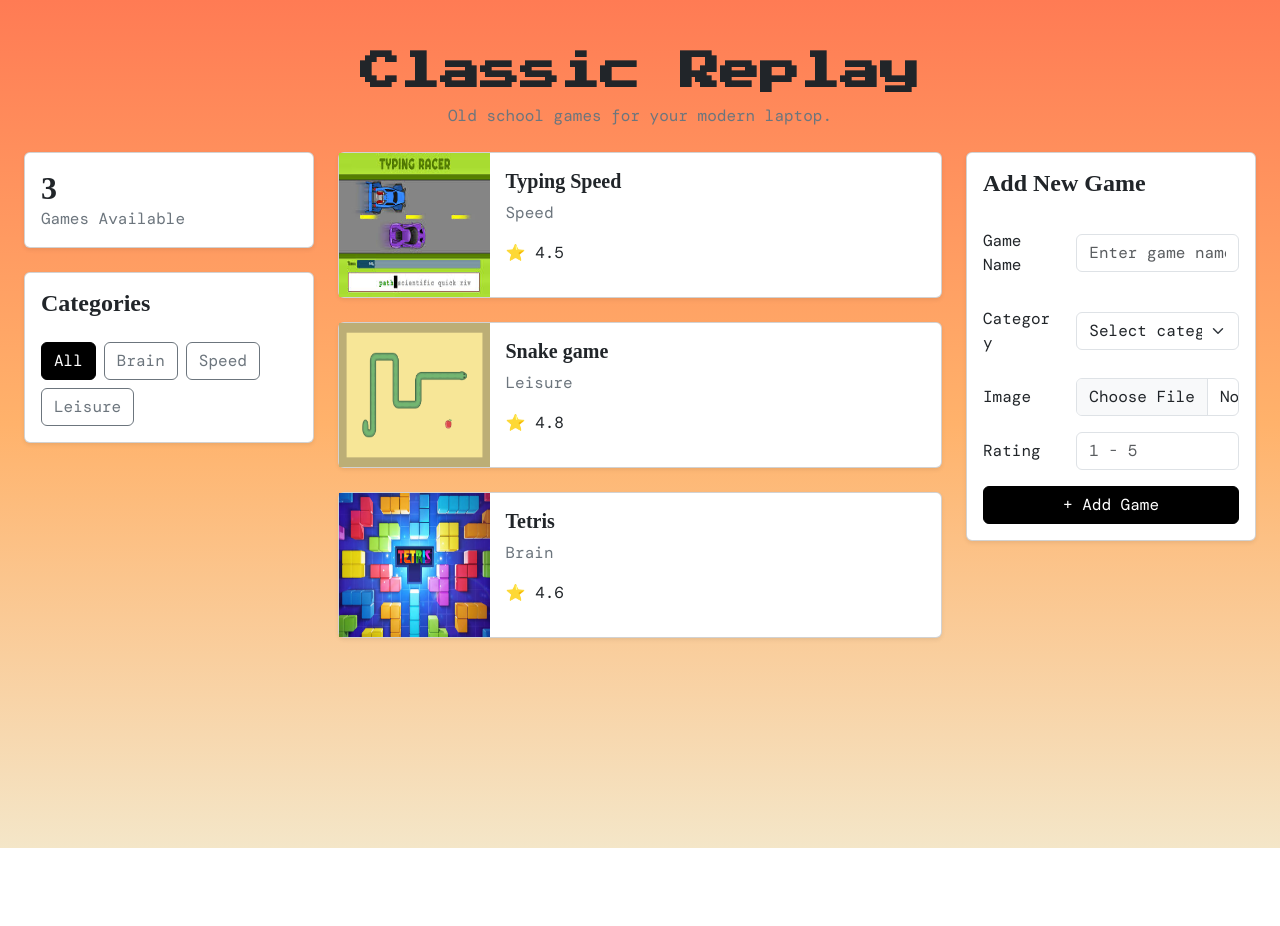
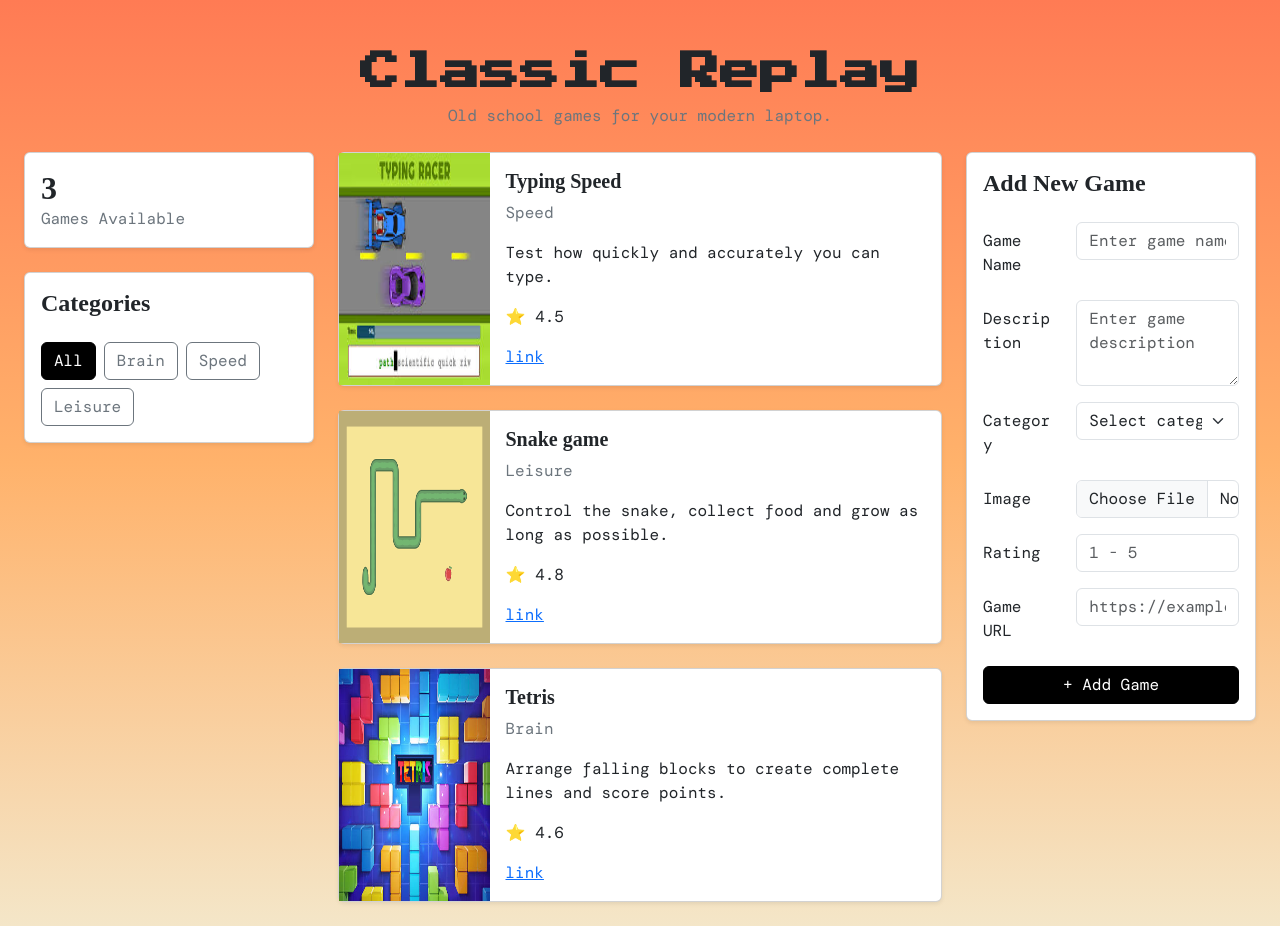
Before and after one commit to och-stack/game-collection-dashboard, a React (Vite) app: page / in a window 1280 px wide. Before the commit the page ends 848 px from the top, so only its background shows below. Built offline with nearby package versions, Linux system fonts and the light colour scheme; the HTML template or start-up script is replaced by a standard one; a web font is replaced by a local one.

Commit message:
update link for the game

```diff
--- a/src/App.jsx
+++ b/src/App.jsx
@@ -1,31 +1,46 @@
-// Import React state
+// Import useState so we can store changing data
 import { useState } from "react";
-// Import CSS styles
+
+// Import the CSS file for this app
 import "./App.css";
+
 // GAME CARD
-// Create a component to display one game
+// Create a component that displays one game
 function GameCard({ game }) {
-  // Return the game card
+  // Return the HTML structure for one game
   return (
+    /* Create the outer Bootstrap column */
     <div className="col-12 mb-4">
+      {/* Create the game card */}
       <div className="card shadow-sm">
+        {/* Create a Bootstrap row */}
         <div className="row g-0">
+          {/* Create the column for the game image */}
           <div className="col-3">
             {/* Display the game image */}
-            <img
-              src={game.image}
-              className="img-fluid w-100 h-100"
-              alt={game.name}
-            />
+            <img src={game.image} className="img-fluid w-100 h-100" alt={game.name} />
           </div>
-          <div className="col-7">
+
+          {/* Create the column for game information */}
+          <div className="col-9">
+            {/* Create the card content area */}
             <div className="card-body">
               {/* Display the game name */}
               <h3 className="h5 fw-bold">{game.name}</h3>
+
               {/* Display the game category */}
               <p className="text-secondary">{game.category}</p>
+
+              {/* Display the game description */}
+              <p>{game.description}</p>
+
               {/* Display the game rating */}
               <p>⭐ {game.rating}</p>
+
+              {/* Display the game URL as a hyperlink */}
+              <a href={game.url} target="_blank" rel="noopener noreferrer">
+                link
+              </a>
             </div>
           </div>
         </div>
@@ -33,25 +48,33 @@ function GameCard({ game }) {
     </div>
   );
 }
+
 // CATEGORY LIST
-// Create a component to display category buttons
+// Create a component for the category buttons
 function CategoryList({ selectedCategory, setSelectedCategory }) {
-  // Create a list of game categories
+  // Create the list of available categories
   const categories = ["All", "Brain", "Speed", "Leisure"];
-  // Return the category list
+
+  // Return the category section
   return (
+    /* Create the category card */
     <div className="card shadow-sm p-3">
+      {/* Display the category title */}
       <h2 className="h4 fw-bold mb-4">Categories</h2>
+
+      {/* Create a flexible container for the buttons */}
       <div className="d-flex gap-2 flex-wrap">
-        {/* Loop through every category */}
+        {/* Go through every category and create a button */}
         {categories.map((category) => (
+          /* Create one button for each category */
           <button
+            /* Give each button a unique key */
             key={category}
-            className={
-              selectedCategory === category
-                ? "btn btn-dark"
-                : "btn btn-outline-secondary"
-            }
+
+            /* Change the button style depending on the selected category */
+            className={selectedCategory === category ? "btn btn-dark" : "btn btn-outline-secondary"}
+
+            /* Change the selected category when the button is clicked */
             onClick={() => setSelectedCategory(category)}
           >
             {/* Display the category name */}
@@ -62,54 +85,105 @@ function CategoryList({ selectedCategory, setSelectedCategory }) {
     </div>
   );
 }
+
 // ADD GAME FORM
 // Create a component for adding a new game
 function AddGameForm({ games, setGames }) {
-  // Store the game name, category, rating and image
+  // Store the game name entered by the user
   const [name, setName] = useState("");
+
+  // Store the game description entered by the user
+  const [description, setDescription] = useState("");
+
+  // Store the selected category
   const [category, setCategory] = useState("");
+
+  // Store the rating entered by the user
   const [rating, setRating] = useState("");
+
+  // Store the uploaded image URL
   const [image, setImage] = useState("");
-  // Create the function to add a game
+
+  // Store the game website URL
+  const [url, setUrl] = useState("");
+
+  // Create a function that runs when the form is submitted
   function addGame(event) {
-    // Stop the page from refreshing
+    // Stop the browser from refreshing the page
     event.preventDefault();
-    // Check if required fields are empty
-    if (name === "" || category === "" || rating === "") {
+
+    // Check if any required field is empty
+    if (name === "" || description === "" || category === "" || rating === "" || url === "") {
       // Show an error message
       alert("Please fill in all required fields.");
+
       // Stop the function
       return;
     }
-    // Create a new game object
+
+    // Create a new game object using the form information
     const newGame = {
       // Give the game a unique ID
       id: Date.now(),
-      // Save the game name, category, rating, image
+
+      // Store the game name
       name: name,
+
+      // Store the game description
+      description: description,
+
+      // Store the game category
       category: category,
+
+      // Store the game rating
       rating: rating,
+
+      // Store the game image
       image: image,
+
+      // Store the game website URL
+      url: url
     };
-    // Add the new game to the games list
+
+    // Add the new game to the existing games array
     setGames([...games, newGame]);
-    // Clear the game name, category, rating, image
+
+    // Clear the game name input
     setName("");
+
+    // Clear the description input
+    setDescription("");
+
+    // Clear the category input
     setCategory("");
+
+    // Clear the rating input
     setRating("");
+
+    // Clear the image input state
     setImage("");
+
+    // Clear the URL input
+    setUrl("");
   }
+
   // Return the add game form
   return (
+    /* Create the form card */
     <div className="card shadow-sm p-3">
+      {/* Display the form title */}
       <h2 className="h4 fw-bold mb-4">Add New Game</h2>
-      {/* Submit the form using addGame */}
+
+      {/* Create the form and run addGame when submitted */}
       <form onSubmit={addGame}>
-        {/* GAME NAME */}
-        <div className="row mb-3 align-items-center">
+        {/* Create the game name row */}
+        <div className="row mb-3">
+          {/* Display the game name label */}
           <label className="col-4 col-form-label">Game Name</label>
+
+          {/* Create the input column */}
           <div className="col-8">
-            {/* Let the user enter the game name */}
+            {/* Create the game name input */}
             <input
               type="text"
               className="form-control"
@@ -119,44 +193,87 @@ function AddGameForm({ games, setGames }) {
             />
           </div>
         </div>
-        {/* CATEGORY */}
-        <div className="row mb-3 align-items-center">
+
+        {/* Create the description row */}
+        <div className="row mb-3">
+          {/* Display the description label */}
+          <label className="col-4 col-form-label">Description</label>
+
+          {/* Create the input column */}
+          <div className="col-8">
+            {/* Create the description textarea */}
+            <textarea
+              className="form-control"
+              placeholder="Enter game description"
+              rows="3"
+              value={description}
+              onChange={(event) => setDescription(event.target.value)}
+            ></textarea>
+          </div>
+        </div>
+
+        {/* Create the category row */}
+        <div className="row mb-3">
+          {/* Display the category label */}
           <label className="col-4 col-form-label">Category</label>
+
+          {/* Create the select column */}
           <div className="col-8">
-            {/* Let the user select a category */}
+            {/* Create the category dropdown */}
             <select
               className="form-select"
               value={category}
               onChange={(event) => setCategory(event.target.value)}
             >
-              {/* Show the category options */}
+              {/* Create the default option */}
               <option value="">Select category</option>
+
+              {/* Create the Brain option */}
               <option value="Brain">Brain</option>
+
+              {/* Create the Speed option */}
               <option value="Speed">Speed</option>
+
+              {/* Create the Leisure option */}
               <option value="Leisure">Leisure</option>
             </select>
           </div>
         </div>
-        {/* IMAGE */}
-        <div className="row mb-3 align-items-center">
+
+        {/* Create the image row */}
+        <div className="row mb-3">
+          {/* Display the image label */}
           <label className="col-4 col-form-label">Image</label>
+
+          {/* Create the input column */}
           <div className="col-8">
-            {/* Let the user choose an image file */}
+            {/* Create the image upload input */}
             <input
               type="file"
               className="form-control"
               accept="image/*"
-              onChange={(event) =>
-                setImage(URL.createObjectURL(event.target.files[0]))
-              }
+              onChange={(event) => {
+                // Get the selected file
+                const file = event.target.files[0];
+
+                // Check if a file was selected
+                if (file) {
+                  // Create a temporary URL for the image
+                  setImage(URL.createObjectURL(file));
+                }
+              }}
             />
           </div>
         </div>
-        {/* RATING */}
-        <div className="row mb-3 align-items-center">
+
+        {/* Create the rating row */}
+        <div className="row mb-3">
+          {/* Display the rating label */}
           <label className="col-4 col-form-label">Rating</label>
+
+          {/* Create the input column */}
           <div className="col-8">
-            {/* Let the user enter the rating */}
+            {/* Create the rating input */}
             <input
               type="number"
               className="form-control"
@@ -169,8 +286,26 @@ function AddGameForm({ games, setGames }) {
             />
           </div>
         </div>
-        {/* ADD BUTTON */}
-        {/* Submit the form and add the game */}
+
+        {/* Create the game URL row */}
+        <div className="row mb-3">
+          {/* Display the URL label */}
+          <label className="col-4 col-form-label">Game URL</label>
+
+          {/* Create the input column */}
+          <div className="col-8">
+            {/* Create the URL input */}
+            <input
+              type="url"
+              className="form-control"
+              placeholder="https://example.com"
+              value={url}
+              onChange={(event) => setUrl(event.target.value)}
+            />
+          </div>
+        </div>
+
+        {/* Create the submit button */}
         <button type="submit" className="btn btn-dark w-100">
           + Add Game
         </button>
@@ -178,100 +313,119 @@ function AddGameForm({ games, setGames }) {
     </div>
   );
 }
+
 // MAIN APP
-// Create the main application component
+// Create the main App component
 function App() {
-  // Store all games in the application
+  // Create the games state and store the initial games
   const [games, setGames] = useState([
     // Create the first game
     {
       id: 1,
       name: "Typing Speed",
+      description: "Test how quickly and accurately you can type.",
       category: "Speed",
       rating: 4.5,
       image: "typingspeed.jpg",
+      url: "https://play.typeracer.com/"
     },
+
     // Create the second game
     {
       id: 2,
       name: "Snake game",
+      description: "Control the snake, collect food and grow as long as possible.",
       category: "Leisure",
       rating: 4.8,
       image: "snake.png",
+      url: "https://playsnake.org/"
     },
+
     // Create the third game
     {
       id: 3,
       name: "Tetris",
+      description: "Arrange falling blocks to create complete lines and score points.",
       category: "Brain",
       rating: 4.6,
       image: "tetris.jpg",
-    },
+      url: "https://play.tetris.com/"
+    }
   ]);
-  // Store the currently selected category
+
+  // Store the category currently selected by the user
   const [selectedCategory, setSelectedCategory] = useState("All");
-  // FILTER GAMES
-  // Show all games or only games from the selected category
-  const filteredGames =
-    selectedCategory === "All"
-      ? games
-      : games.filter((game) => game.category === selectedCategory);
-  // Return the main application
+
+  // Show all games when All is selected
+  // Otherwise show only games matching the selected category
+  const filteredGames = selectedCategory === "All"
+    ? games
+    : games.filter((game) => game.category === selectedCategory);
+
+  // Return the main application layout
   return (
     <>
-      {/* HEADER */}
+      {/* Create the page header */}
       <header className="text-center mt-5 mb-4">
         {/* Display the website title */}
         <h1 className="fw-bold">Classic Replay</h1>
+
         {/* Display the website description */}
-        <p className="text-secondary">
-          Old school games for your modern laptop.
-        </p>
+        <p className="text-secondary">Old school games for your modern laptop.</p>
       </header>
-      {/* MAIN */}
+
+      {/* Create the main Bootstrap container */}
       <main className="container-fluid px-4">
+        {/* Create the main row */}
         <div className="row g-4">
-          {/* LEFT - COUNT AND FILTER */}
+
+          {/* Create the left sidebar */}
           <aside className="col-12 col-lg-3">
-            {/* GAME COUNT */}
+
+            {/* Display the number of available games */}
             <div className="card shadow-sm p-3 mb-4">
-              {/* Display the number of games */}
+              {/* Display the number of filtered games */}
               <h2 className="fw-bold mb-0">{filteredGames.length}</h2>
-              {/* Display the game count label */}
+
+              {/* Display the text */}
               <p className="text-secondary mb-0">Games Available</p>
             </div>
-            {/* CATEGORY FILTER */}
-            {/* Display the category buttons */}
+
+            {/* Display the category component */}
             <CategoryList
               selectedCategory={selectedCategory}
               setSelectedCategory={setSelectedCategory}
             />
           </aside>
-          {/* MIDDLE - GAME CARDS */}
+
+          {/* Create the middle section for games */}
           <section className="col-8 col-lg-6">
-            {/* GAME CARDS */}
+
+            {/* Create a row for the game cards */}
             <div className="row">
-              {/* Loop through the filtered games */}
+
+              {/* Go through the filtered games */}
+              {/* Create one GameCard for every game */}
               {filteredGames.map((game) => (
-                <GameCard
-                  key={game.id}
-                  game={game}
-                />
+                /* Send the game information to GameCard */
+                <GameCard key={game.id} game={game} />
               ))}
+
             </div>
           </section>
-          {/* RIGHT - INPUT FORM */}
+
+          {/* Create the right sidebar */}
           <aside className="col-12 col-lg-3">
-            {/* Display the add game form */}
-            <AddGameForm
-              games={games}
-              setGames={setGames}
-            />
+
+            {/* Display the Add Game Form */}
+            <AddGameForm games={games} setGames={setGames} />
+
           </aside>
         </div>
       </main>
     </>
   );
 }
-// Export App so React can use it
+
+// Export App so main.jsx can use it
 export default App;
```
Also changed, not shown: classicreplay.png (added), 1 other file (tests, documents, lock files or other folders).
